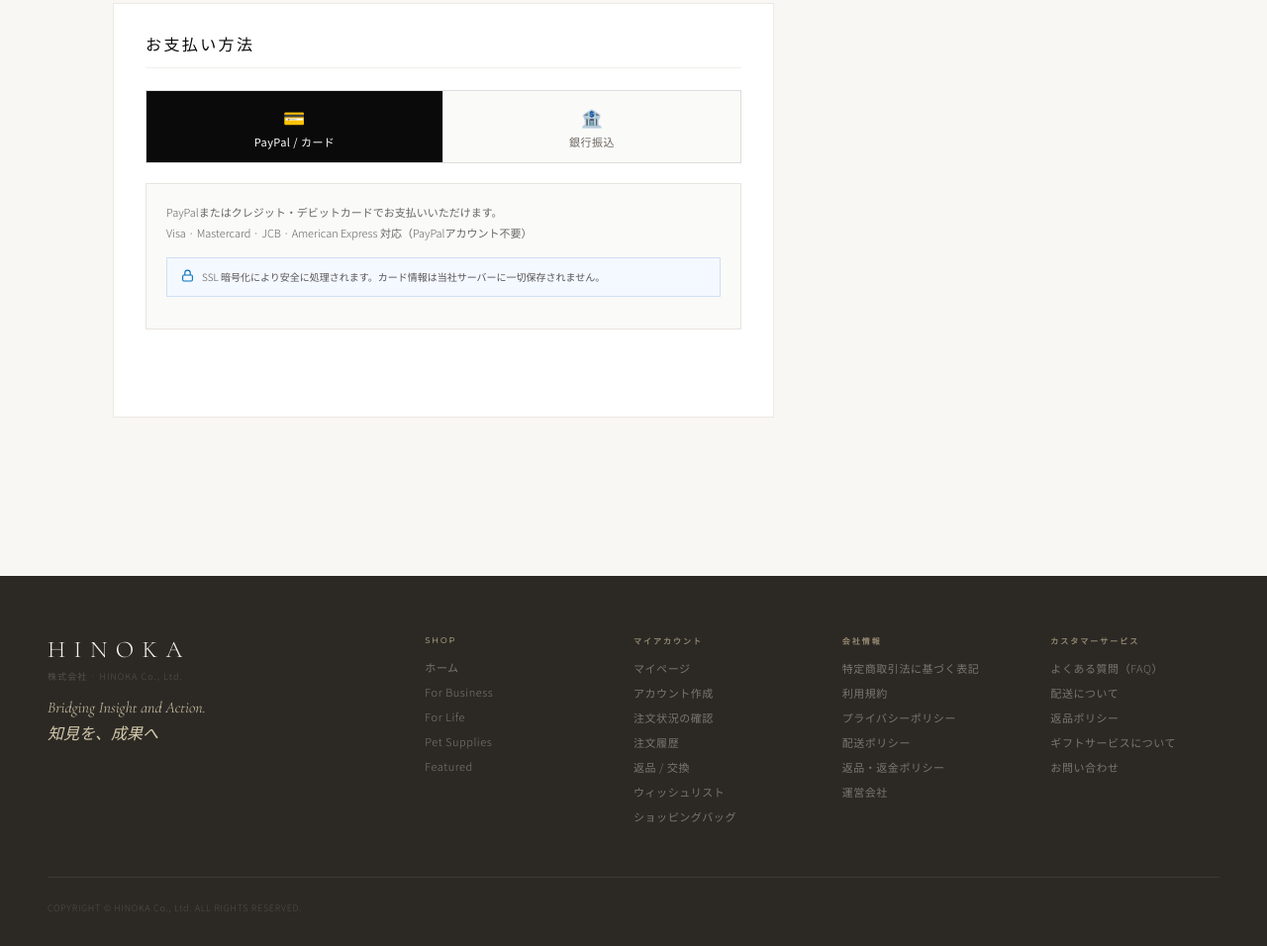
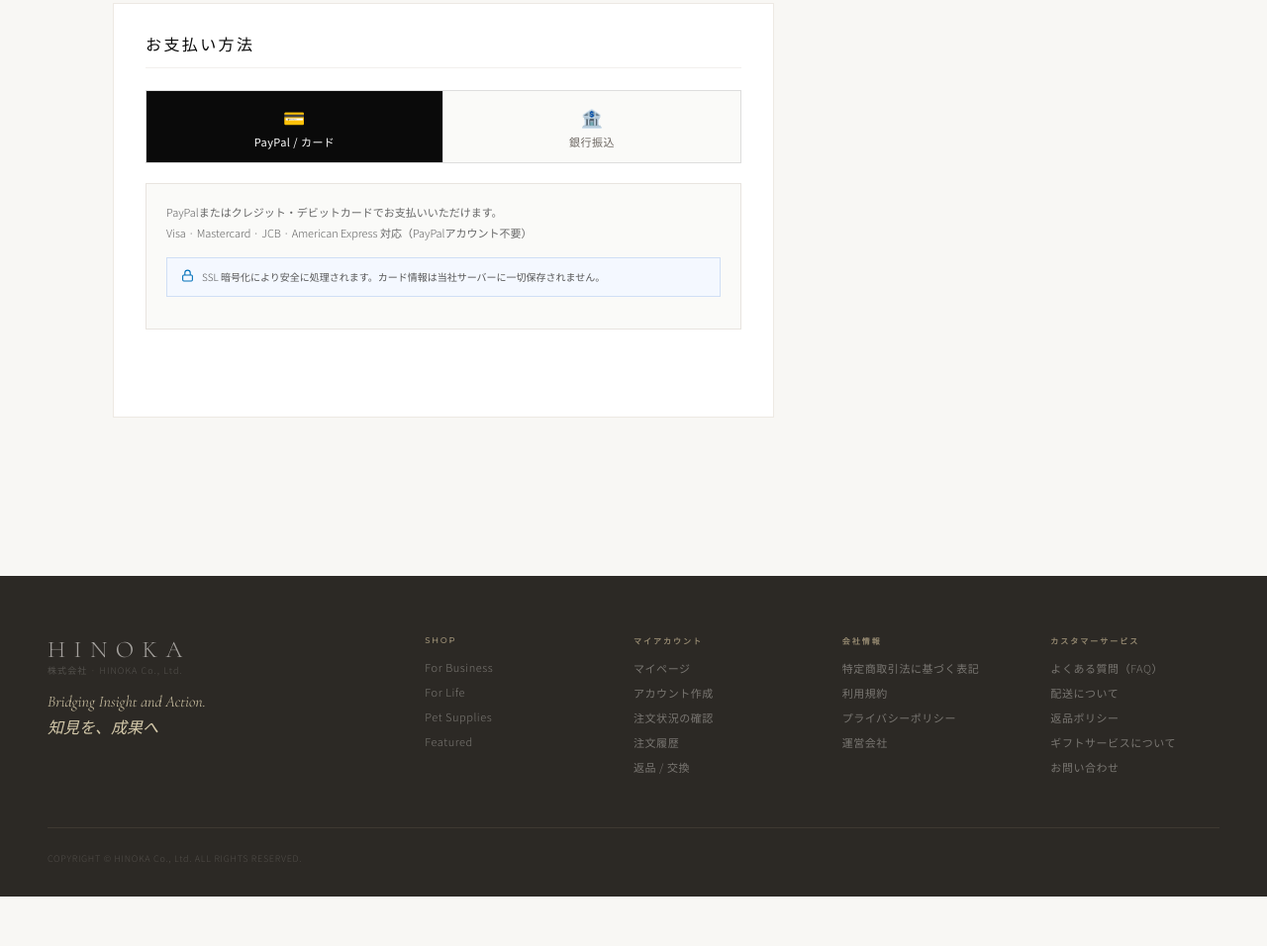
Before and after one commit to sskk0702/store.hinokaglobal, a plain HTML site: page checkout.html in a window 1280 px wide. Shown: the part 778-1734 px from the top of the page at 99% size. After the commit the page ends 1684 px from the top, so only its background shows below. Drawn offline with nearby package versions, Linux system fonts and the light colour scheme; a script that the page names is missing.

Commit message:
Update checkout.html

```diff
--- a/checkout.html
+++ b/checkout.html
@@ -559,13 +559,12 @@
   <footer class="store-footer">
     <div class="store-footer-grid">
       <div>
-        <div class="footer-brand-logo">HINOKA</div>
+        <a href="store.html" class="footer-brand-logo" style="text-decoration:none;color:inherit;">HINOKA</a>
         <div class="footer-brand-sub">株式会社 · HINOKA Co., Ltd.</div>
         <div class="footer-tagline">Bridging Insight and Action.<br>知見を、成果へ</div>
       </div>
       <div class="footer-col">
         <h4>Shop</h4>
-        <a href="store.html">ホーム</a>
         <a href="product-list.html?category=for-business">For Business</a>
         <a href="product-list.html?category=for-life">For Life</a>
         <a href="product-list.html?category=pet">Pet Supplies</a>
@@ -578,23 +577,19 @@
         <a href="account.html#orders">注文状況の確認</a>
         <a href="account.html#orders">注文履歴</a>
         <a href="account.html#service">返品 / 交換</a>
-        <a href="wishlist.html">ウィッシュリスト</a>
-        <a href="cart.html">ショッピングバッグ</a>
       </div>
       <div class="footer-col">
         <h4>会社情報</h4>
         <a href="legal.html#company">特定商取引法に基づく表記</a>
         <a href="legal.html#terms">利用規約</a>
         <a href="legal.html#privacy">プライバシーポリシー</a>
-        <a href="legal.html#shipping">配送ポリシー</a>
-        <a href="legal.html#shipping">返品・返金ポリシー</a>
         <a href="https://hinokaglobal.com/" target="_blank" rel="noopener">運営会社</a>
       </div>
       <div class="footer-col">
         <h4>カスタマーサービス</h4>
         <a href="legal.html#faq">よくある質問（FAQ）</a>
         <a href="legal.html#shipping">配送について</a>
-        <a href="legal.html#shipping">返品ポリシー</a>
+        <a href="legal.html#return">返品ポリシー</a>
         <a href="legal.html#gift">ギフトサービスについて</a>
         <a href="mailto:sun_hua@hinokaglobal.com">お問い合わせ</a>
       </div>
```
